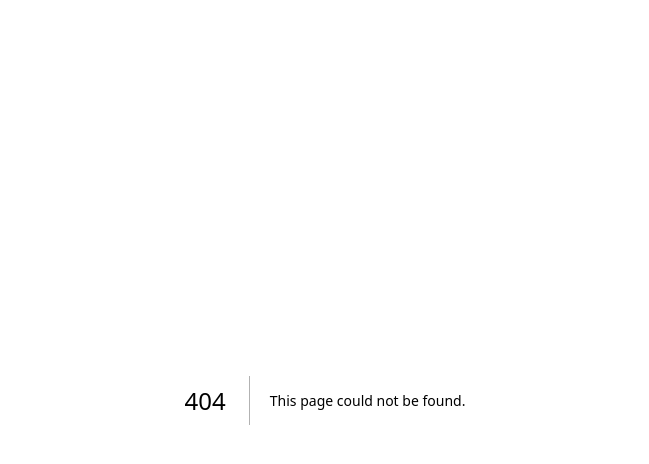
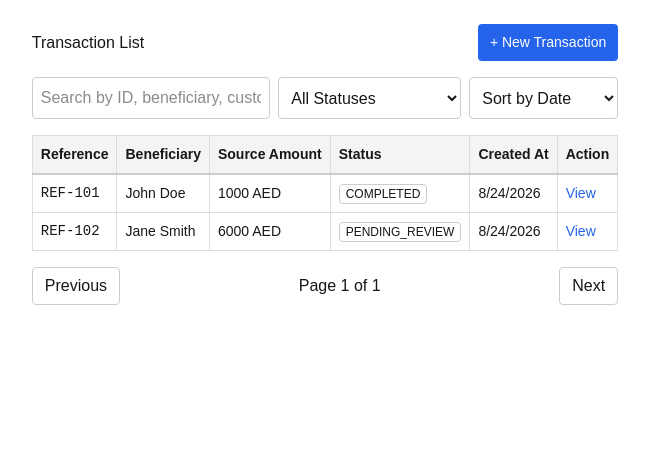
Before and after one commit to mishrasweta-0503/customer-payment-transactions, a Next.js app: page /transactions in a window 1280 px wide. Before the commit this address had no page. Shown: the top 464 px of the page, without its empty margins (315-964 px from the left). Built offline with nearby package versions, Linux system fonts and the light colour scheme.

Commit message:
Implemented transaction list view and built sample transactions

```diff
--- /dev/null
+++ b/src/app/api/transactions/route.ts
@@ -0,0 +1,84 @@
+
+
+import { NextRequest, NextResponse } from 'next/server';
+
+//sample data to go with transaction list
+const transactions = [
+  {
+    id: 'TX-101',
+    reference: 'REF-101',
+    customerId: 'CUST-001',
+    beneficiaryName: 'John Doe',
+    beneficiaryAccount: '1234567890',
+    sourceCurrency: 'AED',
+    destinationCurrency: 'USD',
+    sourceAmount: '1000',
+    destinationAmount: '272.3',
+    exchangeRate: '0.2723',
+    riskLevel: 'LOW',
+    status: 'COMPLETED',
+    providerReference: 'PAY-1001',
+    createdAt: new Date().toISOString(),
+  },
+  {
+    id: 'TX-102',
+    reference: 'REF-102',
+    customerId: 'CUST-002',
+    beneficiaryName: 'Jane Smith',
+    beneficiaryAccount: '0987654321',
+    sourceCurrency: 'AED',
+    destinationCurrency: 'USD',
+    sourceAmount: '6000',
+    destinationAmount: null,
+    exchangeRate: null,
+    riskLevel: 'HIGH',
+    status: 'PENDING_REVIEW',
+    providerReference: null,
+    createdAt: new Date().toISOString(),
+  },
+];
+
+export async function GET(request: NextRequest) {
+  const { searchParams } = new URL(request.url);
+  const search = searchParams.get('search') || '';
+  const status = searchParams.get('status') || '';
+  const sortBy = searchParams.get('sortBy') || 'createdAt';
+  const page = parseInt(searchParams.get('page') || '1', 10);
+  const limit = parseInt(searchParams.get('limit') || '10', 10);
+
+  let filtered = [...transactions];
+
+  // 1. Filter by search query
+  if (search) {
+    const q = search.toLowerCase();
+    filtered = filtered.filter(
+      (tx) =>
+        tx.id.toLowerCase().includes(q) ||
+        tx.reference.toLowerCase().includes(q) ||
+        tx.beneficiaryName.toLowerCase().includes(q)
+    );
+  }
+
+  if (status) {
+    filtered = filtered.filter((tx) => tx.status === status);
+  }
+
+  filtered.sort((a, b) => {
+    if (sortBy === 'sourceAmount') {
+      return Number(b.sourceAmount) - Number(a.sourceAmount);
+    }
+    return new Date(b.createdAt).getTime() - new Date(a.createdAt).getTime();
+  });
+
+  const totalItems = filtered.length;
+  const totalPages = Math.ceil(totalItems / limit) || 1;
+  const startIndex = (page - 1) * limit;
+  const items = filtered.slice(startIndex, startIndex + limit);
+
+  return NextResponse.json({
+    items,
+    totalPages,
+    currentPage: page,
+    totalItems,
+  });
+}
--- /dev/null
+++ b/src/app/transactions/page.tsx
@@ -0,0 +1,173 @@
+'use client';
+
+import React, { useState, useEffect } from 'react';
+import Link from 'next/link';
+import { Transaction } from '@/types/transaction';
+
+export default function TransactionListPage() {
+  const [items, setItems] = useState<Transaction[]>([]);
+  const [loading, setLoading] = useState<boolean>(true);
+  const [error, setError] = useState<string | null>(null);
+  const [search, setSearch] = useState<string>('');
+  const [status, setStatus] = useState<string>('');
+  const [sortBy, setSortBy] = useState<'createdAt' | 'sourceAmount'>('createdAt');
+  const [page, setPage] = useState<number>(1);
+  const [totalPages, setTotalPages] = useState<number>(1);
+
+  const fetchTransactions = async () => {
+    setLoading(true);
+    setError(null);
+
+    try {
+      const params = new URLSearchParams({
+        search,
+        status,
+        sortBy,
+        page: page.toString(),
+        limit: '10',
+      });
+
+      const res = await fetch(`/api/transactions?${params.toString()}`);
+
+      if (!res.ok) {
+        const errBody = await res.json().catch(() => ({}));
+        throw new Error(errBody.error || `Server responded with status ${res.status}`);
+      }
+
+      const data = await res.json();
+      if (Array.isArray(data)) {
+        setItems(data);
+        setTotalPages(1);
+      } else {
+        setItems(data.items || []);
+        setTotalPages(data.totalPages || 1);
+      }
+    } catch (err: any) {
+      setError(err.message || 'Failed to fetch transactions');
+    } finally {
+      setLoading(false);
+    }
+  };
+
+  useEffect(() => {
+    fetchTransactions();
+  }, [search, status, sortBy, page]);
+
+  return (
+    <div style={{ padding: '24px', maxWidth: '1000px', margin: '0 auto', fontFamily: 'sans-serif' }}>
+      {/* Header */}
+      <div style={{ display: 'flex', justifyContent: 'space-between', alignItems: 'center', marginBottom: '16px' }}>
+        <h2>Transaction List</h2>
+        <Link href="/transactions/new" style={{ padding: '8px 12px', background: '#2563eb', color: '#fff', borderRadius: '4px', textDecoration: 'none', fontSize: '14px' }}>
+          + New Transaction
+        </Link>
+      </div>
+
+      {/* Control Bar: Search, Status Filter, Sorting */}
+      <div style={{ display: 'flex', gap: '8px', marginBottom: '16px' }}>
+        <input
+          type="text"
+          placeholder="Search by ID, beneficiary, customer..."
+          value={search}
+          onChange={(e) => {
+            setSearch(e.target.value);
+            setPage(1);
+          }}
+          style={{ flex: 1, padding: '8px', border: '1px solid #ccc', borderRadius: '4px' }}
+        />
+
+        <select
+          value={status}
+          onChange={(e) => {
+            setStatus(e.target.value);
+            setPage(1);
+          }}
+          style={{ padding: '8px', border: '1px solid #ccc', borderRadius: '4px' }}
+        >
+          <option value="">All Statuses</option>
+          <option value="DRAFT">DRAFT</option>
+          <option value="PENDING_REVIEW">PENDING_REVIEW</option>
+          <option value="PROCESSING">PROCESSING</option>
+          <option value="COMPLETED">COMPLETED</option>
+          <option value="FAILED">FAILED</option>
+          <option value="CANCELLED">CANCELLED</option>
+        </select>
+
+        <select
+          value={sortBy}
+          onChange={(e) => setSortBy(e.target.value as any)}
+          style={{ padding: '8px', border: '1px solid #ccc', borderRadius: '4px' }}
+        >
+          <option value="createdAt">Sort by Date</option>
+          <option value="sourceAmount">Sort by Amount</option>
+        </select>
+      </div>
+
+      {/* Loading and Error Feedback */}
+      {loading && <p style={{ color: '#666' }}>Loading transactions...</p>}
+      {error && <p style={{ color: '#dc2626', padding: '8px', background: '#fef2f2', border: '1px solid #fecaca', borderRadius: '4px' }}>{error}</p>}
+
+      {/* Data Table */}
+      {!loading && !error && (
+        <table style={{ width: '100%', borderCollapse: 'collapse', textAlign: 'left', fontSize: '14px' }}>
+          <thead>
+            <tr style={{ background: '#f3f4f6', borderBottom: '2px solid #ccc' }}>
+              <th style={{ padding: '8px', border: '1px solid #ddd' }}>Reference</th>
+              <th style={{ padding: '8px', border: '1px solid #ddd' }}>Beneficiary</th>
+              <th style={{ padding: '8px', border: '1px solid #ddd' }}>Source Amount</th>
+              <th style={{ padding: '8px', border: '1px solid #ddd' }}>Status</th>
+              <th style={{ padding: '8px', border: '1px solid #ddd' }}>Created At</th>
+              <th style={{ padding: '8px', border: '1px solid #ddd' }}>Action</th>
+            </tr>
+          </thead>
+          <tbody>
+            {items.map((tx) => (
+              <tr key={tx.id} style={{ borderBottom: '1px solid #eee' }}>
+                <td style={{ padding: '8px', border: '1px solid #ddd', fontFamily: 'monospace' }}>{tx.reference || tx.id}</td>
+                <td style={{ padding: '8px', border: '1px solid #ddd' }}>{tx.beneficiaryName}</td>
+                <td style={{ padding: '8px', border: '1px solid #ddd' }}>{tx.sourceAmount} {tx.sourceCurrency}</td>
+                <td style={{ padding: '8px', border: '1px solid #ddd' }}>
+                  <span style={{ padding: '2px 6px', border: '1px solid #ccc', borderRadius: '4px', fontSize: '12px' }}>
+                    {tx.status}
+                  </span>
+                </td>
+                <td style={{ padding: '8px', border: '1px solid #ddd' }}>
+                  {tx.createdAt ? new Date(tx.createdAt).toLocaleDateString() : '-'}
+                </td>
+                <td style={{ padding: '8px', border: '1px solid #ddd' }}>
+                  <Link href={`/transactions/${tx.id}`} style={{ color: '#2563eb' }}>
+                    View
+                  </Link>
+                </td>
+              </tr>
+            ))}
+            {items.length === 0 && (
+              <tr>
+                <td colSpan={6} style={{ padding: '16px', textAlign: 'center', color: '#666' }}>
+                  No transactions found.
+                </td>
+              </tr>
+            )}
+          </tbody>
+        </table>
+      )}
+      <div style={{ display: 'flex', justifyContent: 'space-between', alignItems: 'center', marginTop: '16px' }}>
+        <button
+          disabled={page === 1}
+          onClick={() => setPage((p) => Math.max(1, p - 1))}
+          style={{ padding: '6px 12px', border: '1px solid #ccc', borderRadius: '4px', cursor: page === 1 ? 'not-allowed' : 'pointer' }}
+        >
+          Previous
+        </button>
+        <span>Page {page} of {totalPages}</span>
+        <button
+          disabled={page >= totalPages || items.length === 0}
+          onClick={() => setPage((p) => p + 1)}
+          style={{ padding: '6px 12px', border: '1px solid #ccc', borderRadius: '4px', cursor: (page >= totalPages || items.length === 0) ? 'not-allowed' : 'pointer' }}
+        >
+          Next
+        </button>
+      </div>
+    </div>
+  );
+}
--- /dev/null
+++ b/src/types/transaction.ts
@@ -0,0 +1,16 @@
+export interface Transaction {
+    id: string;
+    reference: string;
+    customerId: string;
+    beneficiaryName: string;
+    beneficiaryAccount: string;
+    sourceCurrency: string;
+    destinationCurrency: string;
+    sourceAmount: string;
+    destinationAmount: string | null;
+    exchangeRate: string | null;
+    riskLevel: "LOW" | "MEDIUM" | "HIGH" | null;
+    status: "DRAFT" | "PENDING_REVIEW" | "PROCESSING" | "COMPLETED" | "FAILED" | "CANCELLED";
+    providerReference: string | null;
+    createdAt: string;
+  }
```
